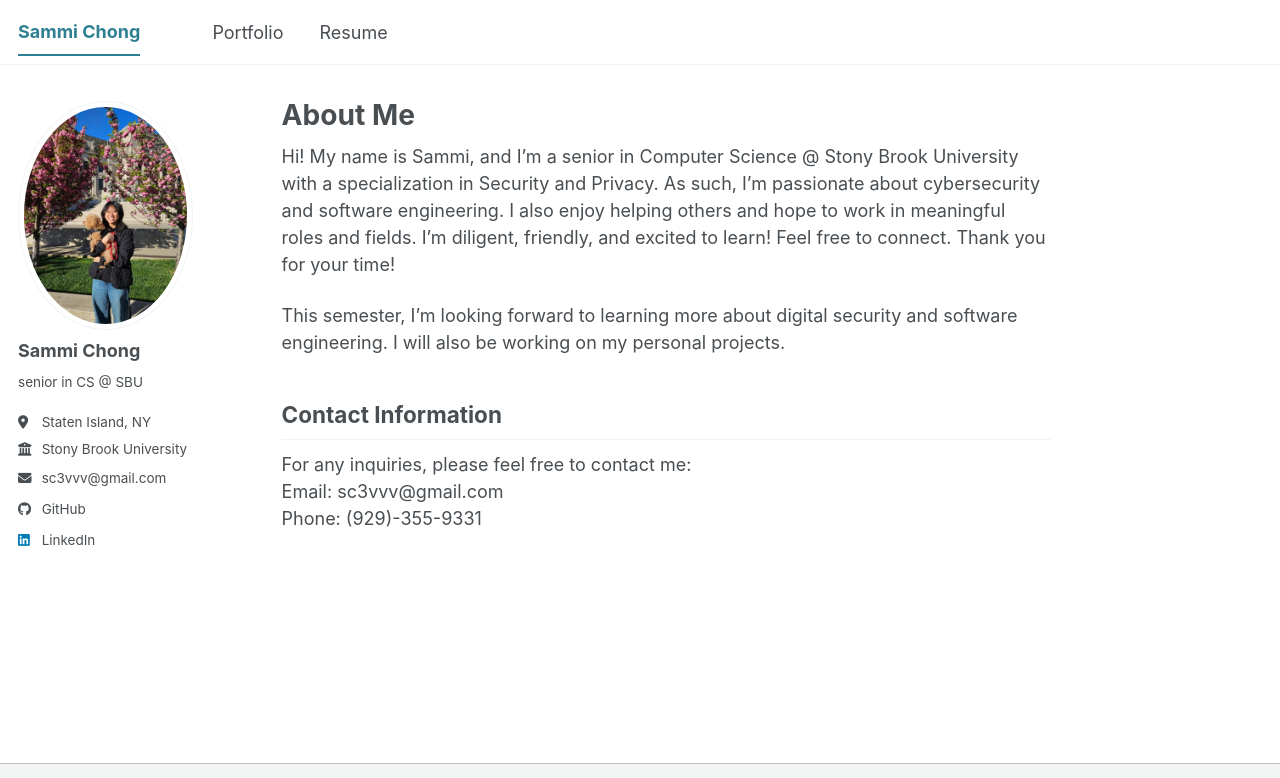
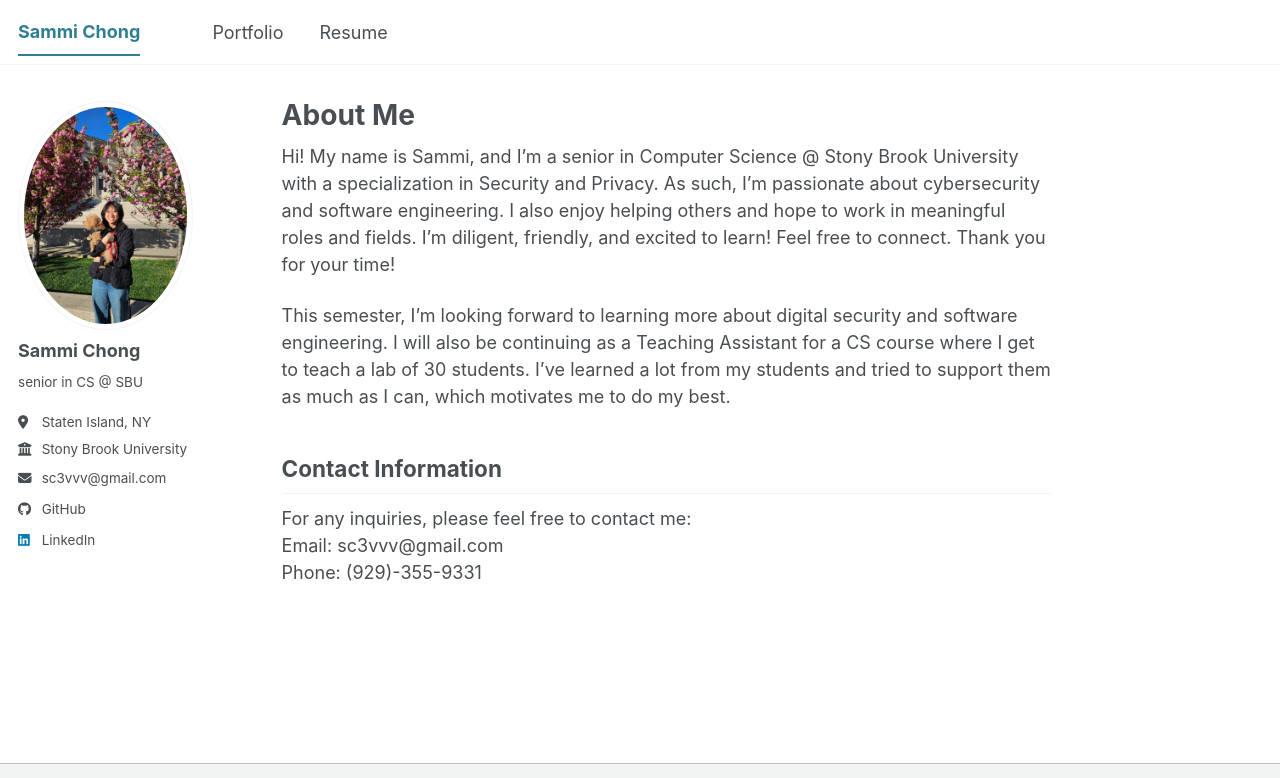
Before and after one commit to samm1c/samm1c.github.io, a Jekyll site: the page built from _pages/about.md, in a window 1280 px wide, cut to the strip 0-778 px from the top of the page. Built offline with Jekyll 4.4.1, drawn with Linux system fonts in a browser that asks for light colours; a script bundle is joined from its source files by our own code; library files that are not in the unit come from our copies.

Commit message:
updated about.md

```diff
--- a/_pages/about.md
+++ b/_pages/about.md
@@ -13,7 +13,7 @@ specialization in Security and Privacy. As such, I'm passionate about cybersecur
 
 <!-- passion for software engineering. I love helping others and enjoy creating applications that can do so. For example, I'm currently TA'ing a CS course where I get to teach a lab of 30 students. I've learned a lot from my students due to my desire to support them, which motivates me to do my best. Additionally, I also interned at NYC Department of Homeless Services for a program that mentored thousands of homeless students. There, I was able to learn a lot about helping and working with others. I would say that I'm diligent, organized, friendly, and excited to learn and grow my career! -->
 
-This semester, I'm looking forward to learning more about digital security and software engineering. I will also be working on my personal projects.
+This semester, I'm looking forward to learning more about digital security and software engineering. I will also be continuing as a Teaching Assistant for a CS course where I get to teach a lab of 30 students. I've learned a lot from my students and tried to support them as much as I can, which motivates me to do my best.
 
 ## Contact Information
 For any inquiries, please feel free to contact me:
```
